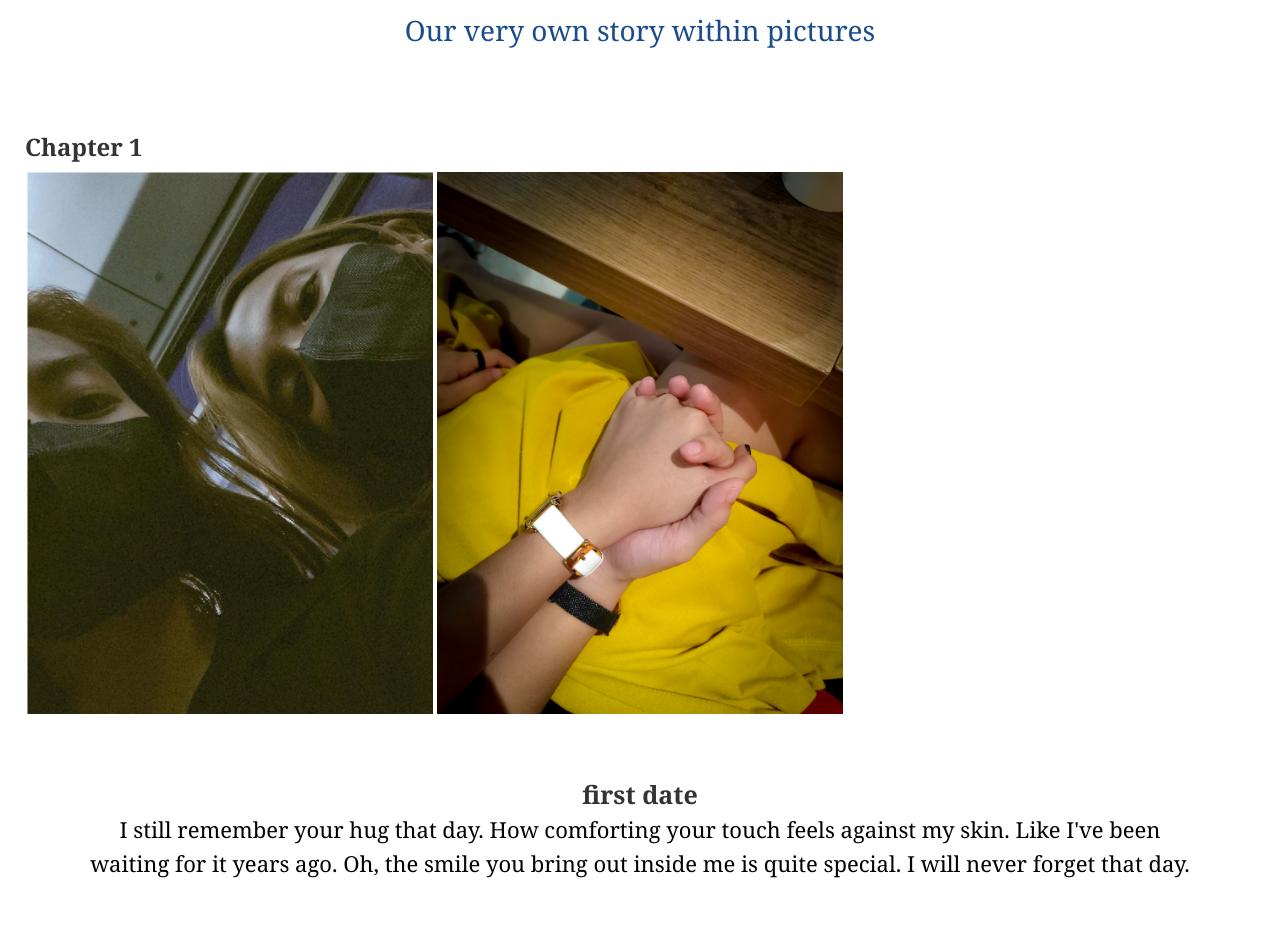
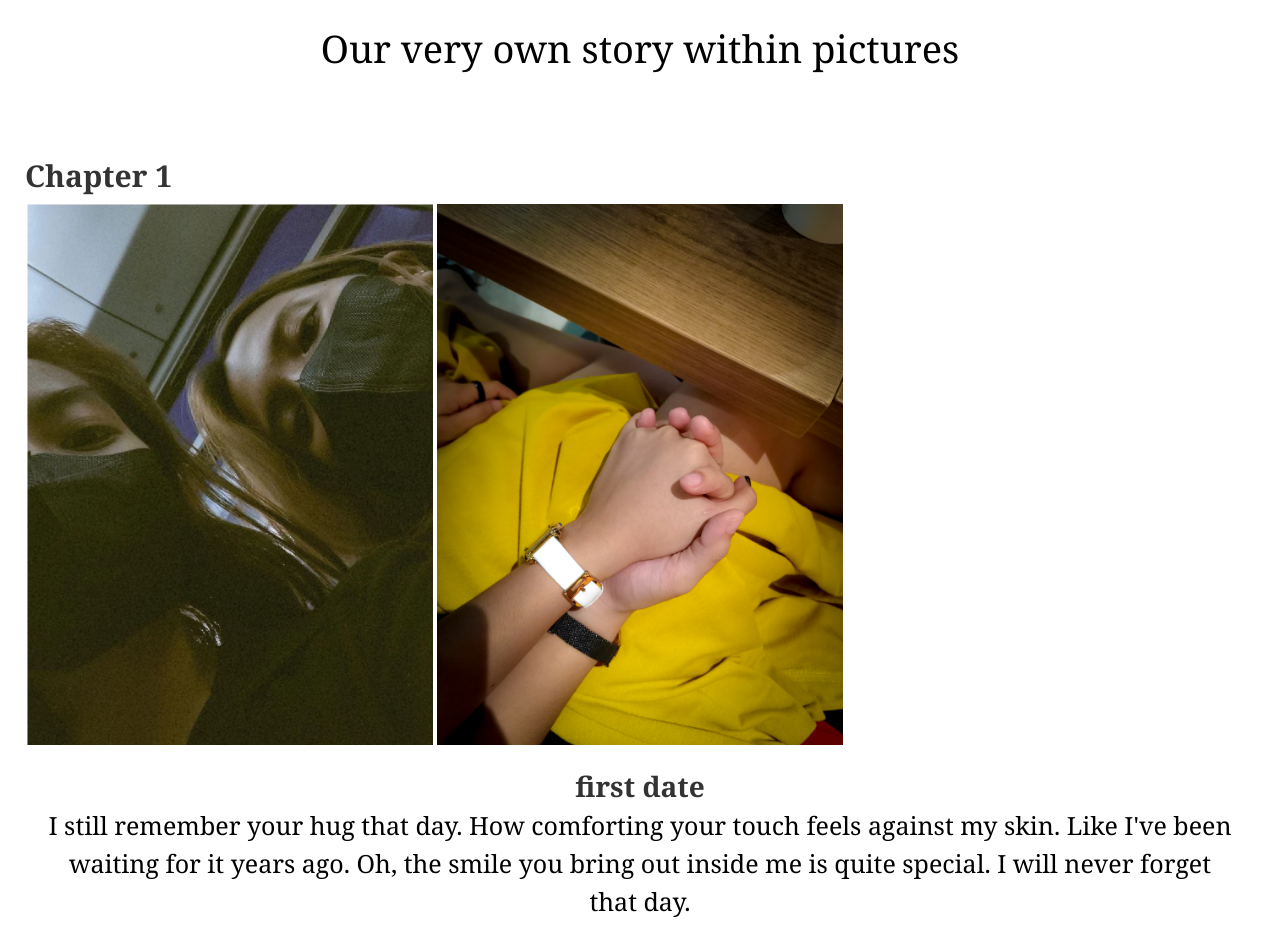
Before and after one commit to grcgrm/love, a plain HTML site: page index.html in a window 1280 px wide. Shown: the part 192-1131 px from the top of the page. Drawn offline with nearby package versions, Linux system fonts and the light colour scheme; some packages are replaced by stand-ins of ours; a script that the page names is missing; a web font is replaced by a local one.

Commit message:
font prob

```diff
--- a/index.html
+++ b/index.html
@@ -18,7 +18,7 @@
 
         <div class="tz-gallery">
 
-            <div class="row"><h3 style="font-weight: 600;">Chapter 1</h3></div>
+            <div class="row"><h2 style="font-weight: 600;">Chapter 1</h2></div>
             <div class="row">
 
                 <div class="col-sm-6 col-md-4">
--- a/love.css
+++ b/love.css
@@ -6,25 +6,19 @@ body {
   font-family: 'Georgia', serif;
 }
 
-.container.gallery-container {
-  background-color: #fff;
-  color: #35373a;
-  min-height: 100vh;
-  padding: 30px 10px;
-}
 
 .gallery-container h1 {
   text-align: center;
   margin-top: 50px;
   font-weight: bold;
-  font-size: 80px;
+  font-size: 90px;
 }
 
 .gallery-container p.page-description {
   text-align: center;
   margin: 25px auto;
-  font-size: 28px;
-  color: #1a4b8b;
+  font-size: 38px;
+  color: #000000;
 }
 
 .tz-gallery {
@@ -80,14 +74,14 @@ body {
   background-color: transparent !important;
 }
 
-.desc {
-  margin: 5%;
-  font-size: 25px;
-  font-weight: bold;
+.row p.desc {
+  margin: 20px;
+  font-size: 28px;
+  font-weight: 600;
 }
 
-.desc span{
-  font-size: 22px;
+.row p.desc span{
+  font-size: 25px;
   font-weight: normal;
   color: #000;
 }
```
